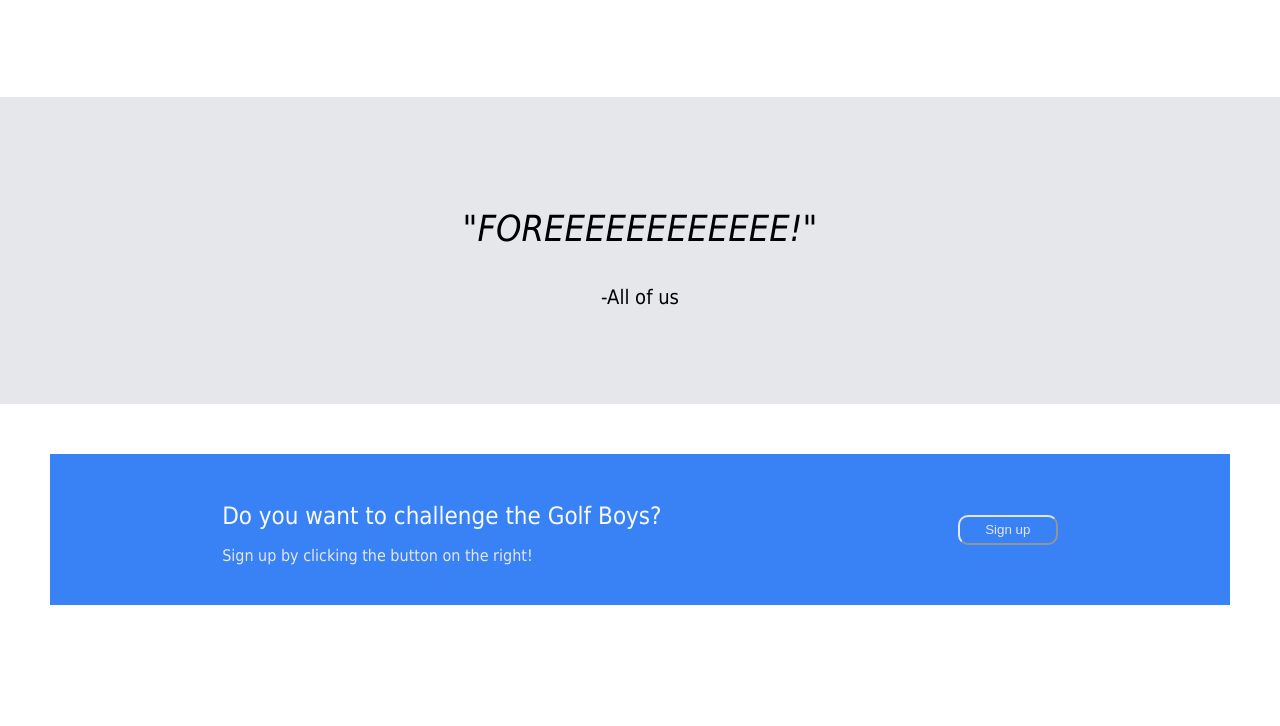
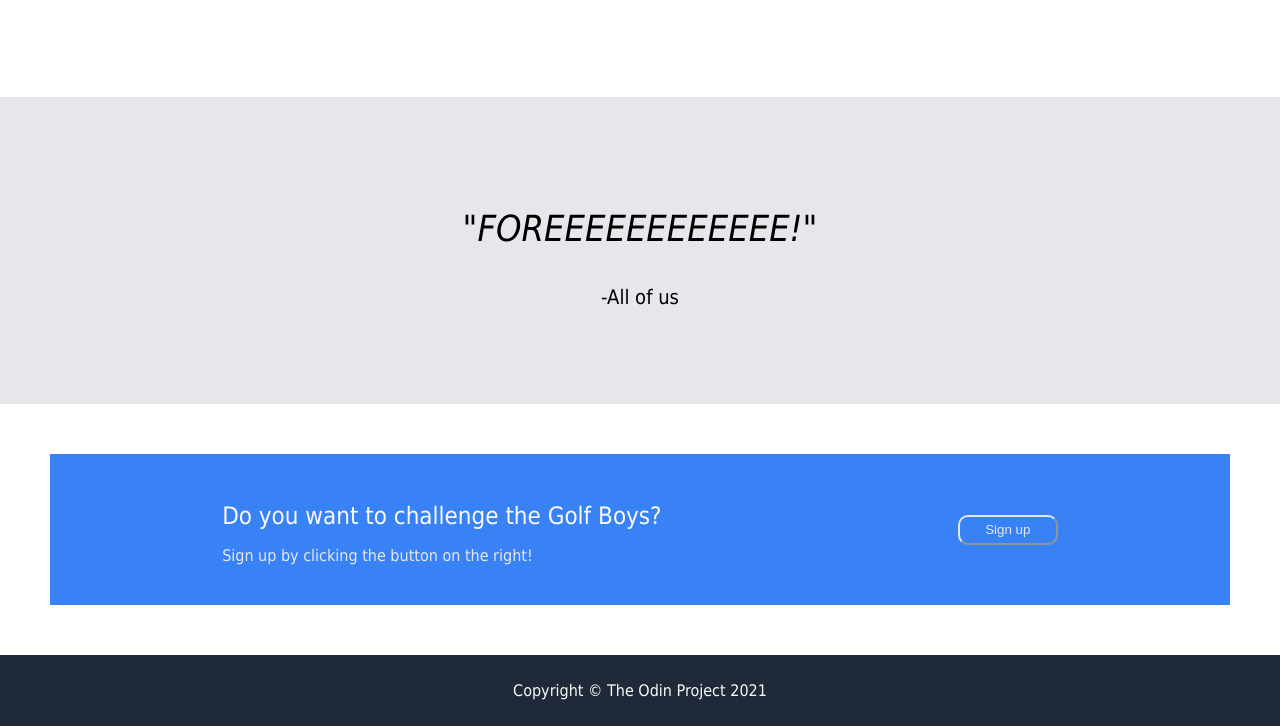
Before and after one commit to tfune/landing-page-project, a plain HTML site: page index.html in a window 1280 px wide. Shown: the part 934-1660 px from the top of the page. Before the commit the page ends 1589 px from the top, so only its background shows below. Drawn offline with Linux system fonts and the light colour scheme.

Commit message:
Create and style footer

```diff
--- a/index.html
+++ b/index.html
@@ -63,5 +63,9 @@
             </div>
             <button type="button">Sign up</button>
         </div>
+
+        <div class="footer">
+            <p class="footer-text">Copyright &copy; The Odin Project 2021</p>
+        </div>
     </body>
 </html>
--- a/styles.css
+++ b/styles.css
@@ -129,3 +129,15 @@ h2 {
 .action-subtext {
     color: #E5E7EB;
 }
+
+.footer {
+    background-color: #1F2937;
+    display: flex;
+    justify-content: center;
+    align-items: center;
+    padding: 10px 0;
+}
+
+.footer-text {
+    color: #F9FAF8;
+}
```
